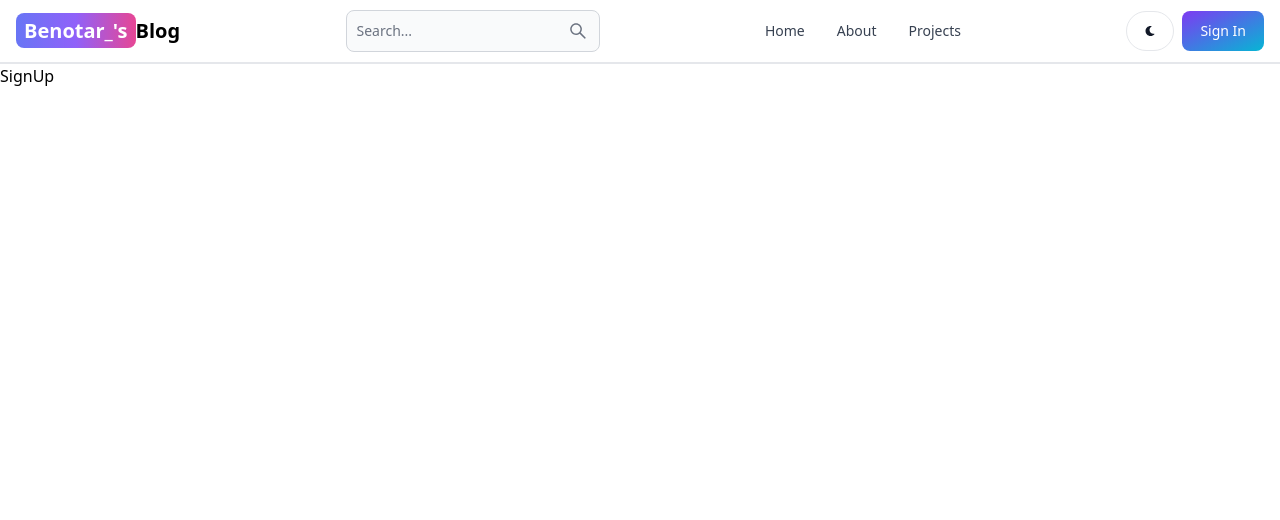
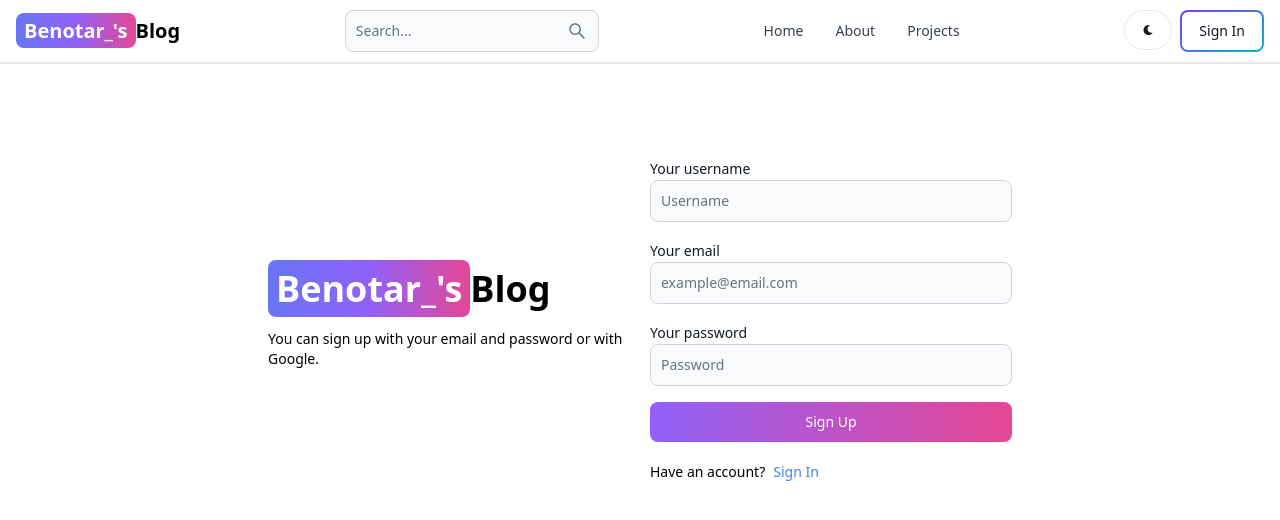
Before and after one commit to benotar/Blog, a React (Vite) app in the folder src/Blog.Frontend/: page /sign-up in a window 1280 px wide. Shown: the top 520 px of the page. Built offline with nearby package versions, Linux system fonts and the light colour scheme.

Commit message:
feat(frontend): create sign up page UI

```diff
--- a/src/Blog.Frontend/src/components/Header.jsx
+++ b/src/Blog.Frontend/src/components/Header.jsx
@@ -15,7 +15,8 @@
                     className="px-2 py-1 bg-gradient-to-r from-indigo-500
                     via-purple-500 to-pink-500 rounded-lg text-white"
                 >
-                    Benotar_&apos;s</span>
+                    Benotar_&apos;s
+                </span>
                 Blog
             </Link>
             <form>
@@ -34,7 +35,7 @@
                     <FaMoon/>
                 </Button>
                 <Link to="/sign-in">
-                    <Button gradientDuoTone="purpleToBlue">
+                    <Button gradientDuoTone="purpleToBlue" outline>
                         Sign In
                     </Button>
                 </Link>
@@ -46,12 +47,12 @@
                         Home
                     </Link>
                 </Navbar.Link>
-                <Navbar.Link active={path === "/about"}  as={"div"}>
+                <Navbar.Link active={path === "/about"} as={"div"}>
                     <Link to="/about">
                         About
                     </Link>
                 </Navbar.Link>
-                <Navbar.Link active={path === "/projects"}  as={"div"}>
+                <Navbar.Link active={path === "/projects"} as={"div"}>
                     <Link to="/projects">
                         Projects
                     </Link>
--- a/src/Blog.Frontend/src/pages/SignUp.jsx
+++ b/src/Blog.Frontend/src/pages/SignUp.jsx
@@ -1,5 +1,65 @@
+import {Link} from "react-router-dom";
+import {Button, Label, TextInput} from "flowbite-react";
+
 export default function SignUp() {
-    return(
-        <div>SignUp</div>
+    return (
+        <div className="min-h-screen mt-20">
+            <div className="flex p-3 max-w-3xl mx-auto flex-col md:flex-row md:items-center gap-5">
+                {/* Left */}
+                <div className="flex-1">
+                    <Link to="/" className="font-bold dark:text-white text-4xl">
+                <span
+                    className="px-2 py-1 bg-gradient-to-r from-indigo-500
+                    via-purple-500 to-pink-500 rounded-lg text-white"
+                >
+                    Benotar_&apos;s
+                </span>
+                        Blog
+                    </Link>
+                    <p className="text-sm mt-5">
+                        You can sign up with your email and password or with Google.
+                    </p>
+                </div>
+
+                {/* Right */}
+                <div className="flex-1">
+                    <form className="flex flex-col gap-4">
+                        <div>
+                            <Label value="Your username"/>
+                            <TextInput
+                                type="text"
+                                placeholder="Username"
+                                id="username"
+                            />
+                        </div>
+                        <div>
+                            <Label value="Your email"/>
+                            <TextInput
+                                type="text"
+                                placeholder="example@email.com"
+                                id="email"
+                            />
+                        </div>
+                        <div>
+                            <Label value="Your password"/>
+                            <TextInput
+                                type="text"
+                                placeholder="Password"
+                                id="password"
+                            />
+                        </div>
+                        <Button gradientDuoTone="purpleToPink" type="submit">
+                            Sign Up
+                        </Button>
+                    </form>
+                    <div className="flex gap-2 text-sm mt-5">
+                        <span>Have an account?</span>
+                        <Link to="/sign-in" className="text-blue-500">
+                            Sign In
+                        </Link>
+                    </div>
+                </div>
+            </div>
+        </div>
     );
 }
```
